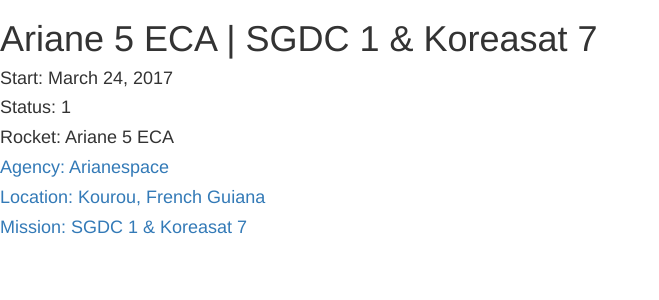
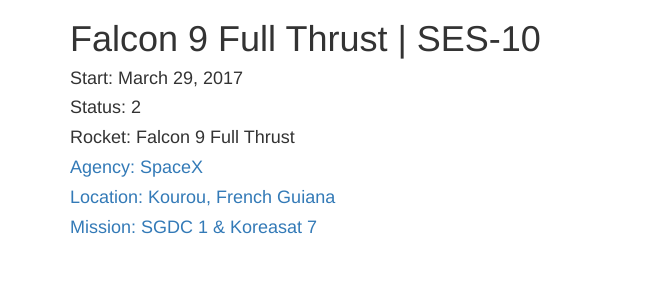
Before and after one commit to Benjamin28/idb, a Flask app: template app/templates/temp/launches_3.html in a window 1280 px wide. Shown: the part 51-351 px from the top of the page, without its empty margins (0-659 px from the left). Run offline with Flask 2, Linux system fonts and the light colour scheme; the template is opened without the code that fills it, so the values that code supplies are empty; some libraries are stand-ins or nearby versions.

Commit message:
Minor aesthetic changes and fixes for dummy pages

```diff
--- a/app/templates/temp/launches_1.html
+++ b/app/templates/temp/launches_1.html
@@ -6,9 +6,6 @@
 {% block content %}
 
 <div class="container">
-
-</div>
-
 	<h1>Ariane 5 ECA | SGDC 1 &amp; Koreasat 7</h1>
 
 	<div>
@@ -19,7 +16,7 @@
 		<h4><a href="{{url_for('location_1')}}">Location: Kourou, French Guiana</h4>
 		<h4><a href="{{url_for('mission_1')}}">Mission: SGDC 1 &amp; Koreasat 7</a></h4>
 	</div>
-
+</div>
 
 
 {% endblock %}
--- a/app/templates/temp/launches_2.html
+++ b/app/templates/temp/launches_2.html
@@ -6,9 +6,6 @@
 {% block content %}
 
 <div class="container">
-
-</div>
-
 	<h1>Atlas V 401 | Cygnus CRS OA-7 (S.S. John Glenn)</h1>
 
 	<div>
@@ -19,6 +16,8 @@
 		<h4><a href="{{url_for('location_2')}}">Location: Kourou, French Guiana</a></h4>
 		<h4><a href="{{url_for('mission_2')}}">Mission: SGDC 1 &amp; Koreasat 7</a></h4>
 	</div>
+</div>
+
 
 
 
--- a/app/templates/temp/launches_3.html
+++ b/app/templates/temp/launches_3.html
@@ -6,20 +6,16 @@
 {% block content %}
 
 <div class="container">
+	<h1>Falcon 9 Full Thrust | SES-10</h1>
 
+	<div>
+		<h4>Start: March 29, 2017</h4>
+		<h4>Status: 2</h4>
+		<h4>Rocket: Falcon 9 Full Thrust</h4>
+		<h4><a href="{{url_for('agency_1')}}">Agency: SpaceX</a></h4>
+		<h4><a href="{{url_for('location_2')}}">Location: Kourou, French Guiana</a></h4>
+		<h4><a href="{{url_for('mission_2')}}">Mission: SGDC 1 &amp; Koreasat 7</a></h4>
+	</div>
 </div>
 
-<h1>Ariane 5 ECA | SGDC 1 &amp; Koreasat 7</h1>
-
-<div>
-	<h4>Start: March 24, 2017</h4>
-	<h4>Status: 1</h4>
-	<h4>Rocket: Ariane 5 ECA</h4>
-	<h4><a href="{{url_for('agency_1')}}">Agency: Arianespace</a></h4>
-	<h4><a href="{{url_for('location_2')}}">Location: Kourou, French Guiana</a></h4>
-	<h4><a href="{{url_for('mission_2')}}">Mission: SGDC 1 &amp; Koreasat 7</a></h4>
-</div>
-
-
-
 {% endblock %}
--- a/app/templates/temp/mission_1.html
+++ b/app/templates/temp/mission_1.html
@@ -6,9 +6,6 @@
 {% block content %}
 
 <div class="container">
-
-</div>
-
 	<h1>Nuclear Spectroscopic Telescope Array (NuSTAR)</h1>
 
 	<div>
@@ -21,7 +18,7 @@
 		<h4><a href="{{url_for('agency_1')}}">Agency: National Aeronautics and Space Administration</a></h4>
 		<h4>Launch Date: June 13, 2012</h4>
 	</div>
-
+</div>
 
 
 {% endblock %}
--- a/app/templates/temp/mission_2.html
+++ b/app/templates/temp/mission_2.html
@@ -6,9 +6,6 @@
 {% block content %}
 
 <div class="container">
-
-</div>
-
 	<h1>SpX CRS-1</h1>
 
 	<div>
@@ -21,7 +18,7 @@
 		<h4><a href="{{url_for('agency_3')}}">Agency: National Aeronautics and Space Administration</a></h4>
 		<h4>Launch Date: October 8, 2012</h4>
 	</div>
-
+</div>
 
 
 {% endblock %}
--- a/app/templates/temp/mission_3.html
+++ b/app/templates/temp/mission_3.html
@@ -6,9 +6,6 @@
 {% block content %}
 
 <div class="container">
-
-</div>
-
 	<h1>Shenzhou-10</h1>
 
 	<div>
@@ -21,5 +18,6 @@
 		<h4><a href="{{url_for('agency_2')}}">Agency: China Academy of Space Technology</a></h4>
 		<h4>Launch Date: June 11, 2013</h4>
 	</div>
+</div>
 
 {% endblock %}
```
Also changed, not shown: app/templates/temp/agency_1.html (+9 -11 lines), app/templates/temp/agency_2.html (+9 -11 lines), app/templates/temp/agency_3.html (+9 -11 lines), app/templates/temp/location_1.html (+4 -6 lines), app/templates/temp/location_2.html (+4 -6 lines), app/templates/temp/location_3.html (+4 -8 lines). Lines whose indentation alone changed are shown as unchanged.
